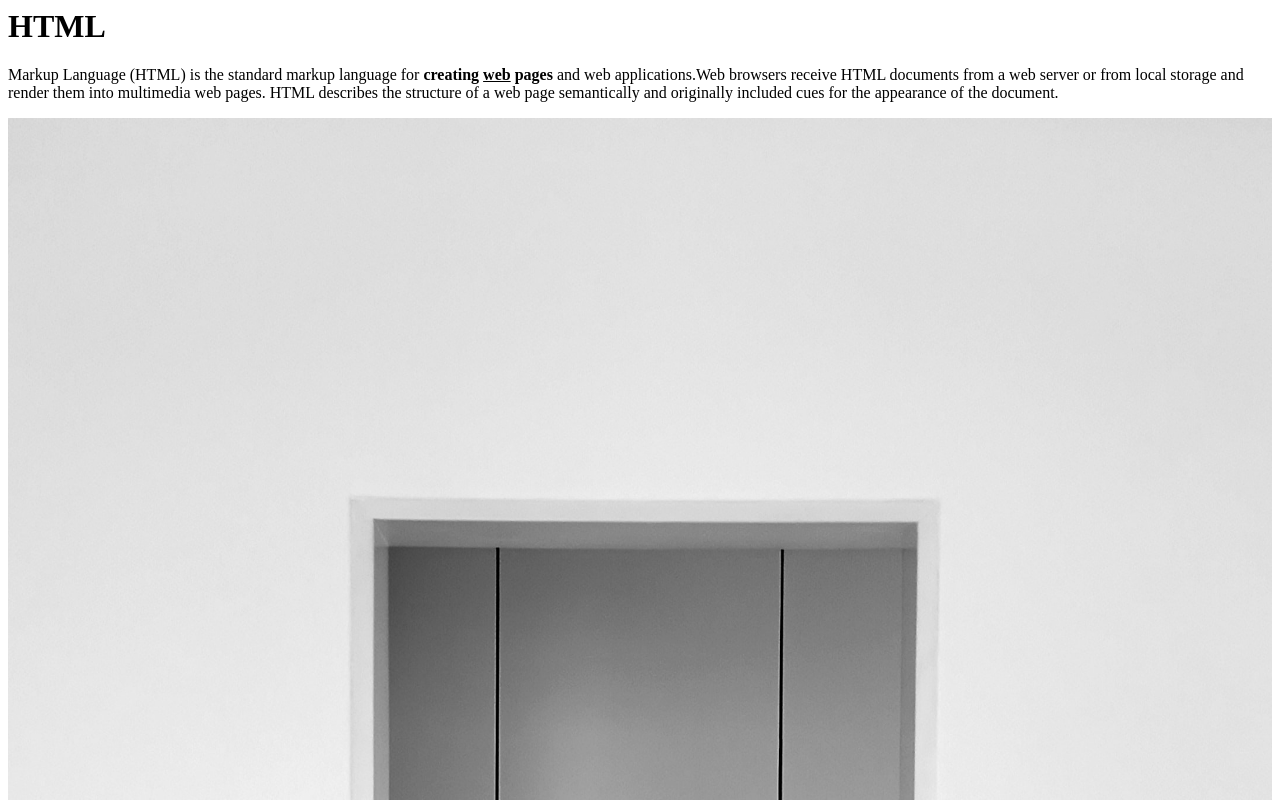
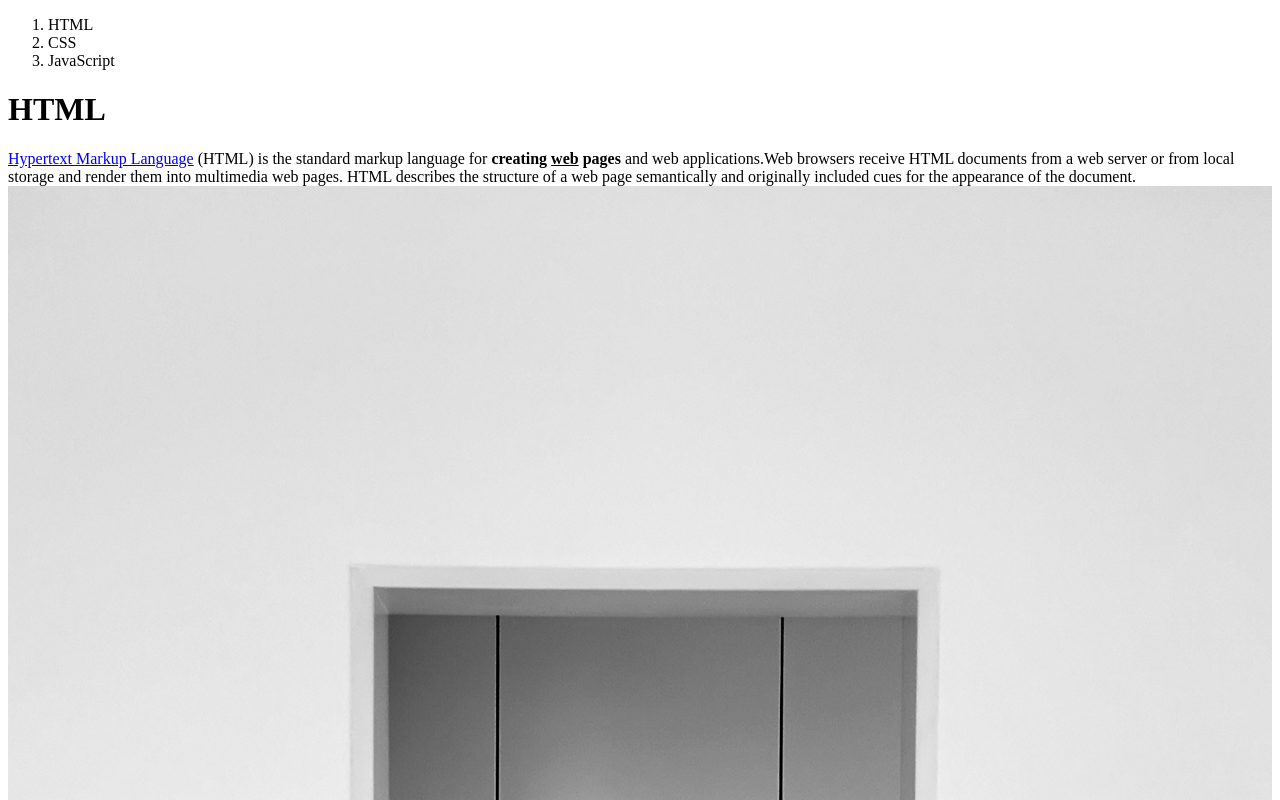
Before and after one commit to Han021205/test, a plain HTML site: page 1.html in a window 1280 px wide. Shown: the top 800 px of the page. Drawn offline with Linux system fonts and the light colour scheme.

Commit message:
a tag, second commit

```diff
--- a/1.html
+++ b/1.html
@@ -1,4 +1,19 @@
-<h1>HTML</h1>
-<p> Markup Language (HTML) is the standard markup language for <strong>creating <u>web</u> pages</strong> and web applications.Web browsers receive HTML documents from a web server or from local storage and render them into multimedia web pages. HTML describes the structure of a web page semantically and originally included cues for the appearance of the document.</p>
-<img src="coding.jpg" width="100%">
-<p style="margin: 45px;">elements are the building blocks of HTML pages. With HTML constructs, images and other objects, such as interactive forms, may be embedded into the rendered page. It provides a means to create structured documents by denoting structural semantics for text such as headings, paragraphs, lists, links, quotes and other items. HTML elements are delineated by tags, written using angle brackets.</p>
+<!doctype html>
+<html>
+<head>
+    <title>WEB1-html</title>
+    <meta charset="wtf-8">
+</head>
+<body>
+    <ol>
+        <li>HTML</li>
+        <li>CSS</li>
+        <li>JavaScript</li>
+    </ol>
+    <h1>HTML</h1>
+    <p><a href="https://www.w3.org/TR/2011/WD-html5-20110405/" target="_blank" title="html5 speicification">Hypertext Markup Language</a> (HTML) is the standard markup language for <strong>creating <u>web</u> pages</strong> and web applications.Web browsers receive HTML documents from a web server or from local storage and render them into multimedia web pages. HTML describes the structure of a web page semantically and originally included cues for the appearance of the document.
+    <img src="coding.jpg" width="100%">
+    </p><p style="margin-top:45px;">HTML elements are the building blocks of HTML pages. With HTML constructs, images and other objects, such as interactive forms, may be embedded into the rendered page. It provides a means to create structured documents by denoting structural semantics for text such as headings, paragraphs, lists, links, quotes and other items. HTML elements are delineated by tags, written using angle brackets.
+    </p>
+</body>
+</html>
```
